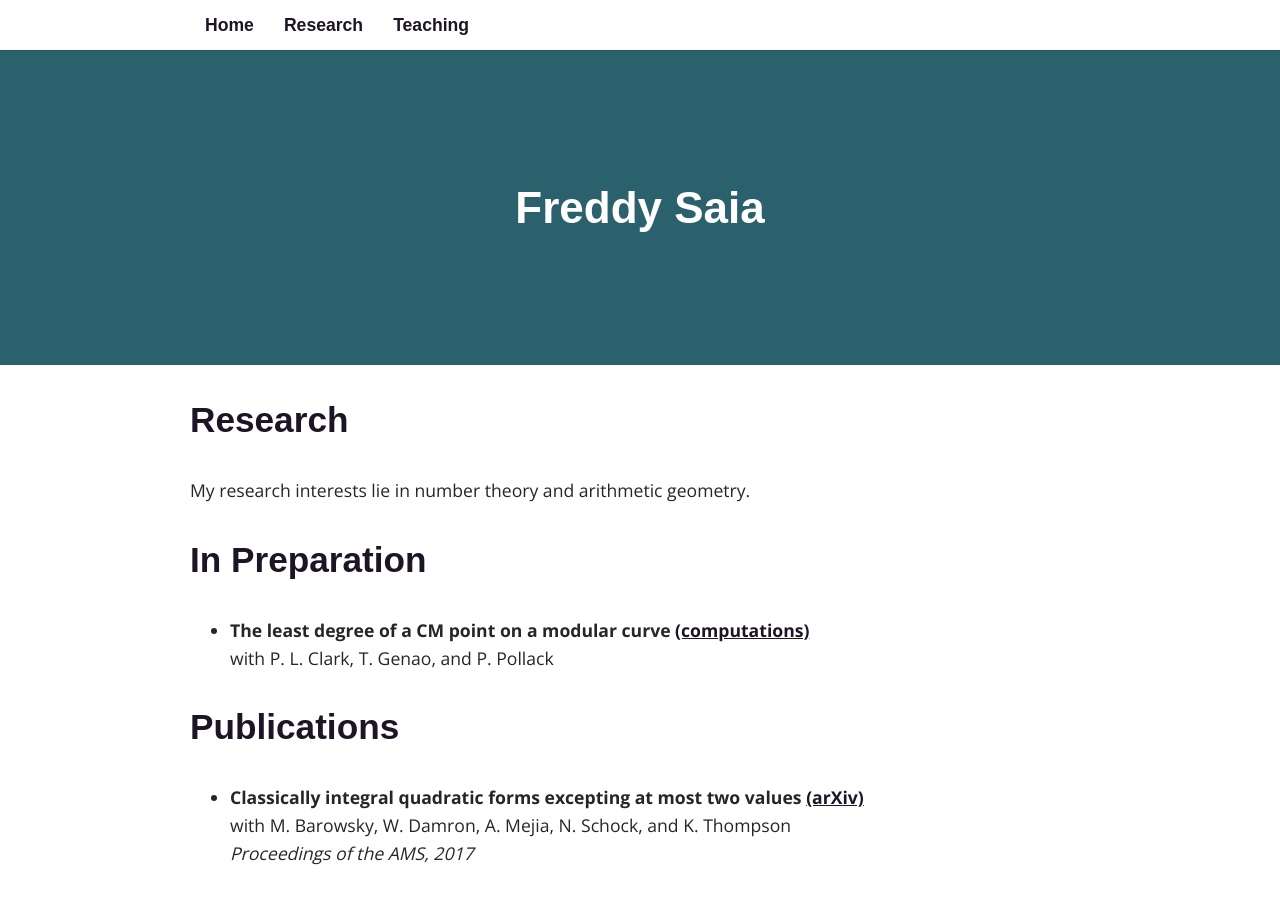
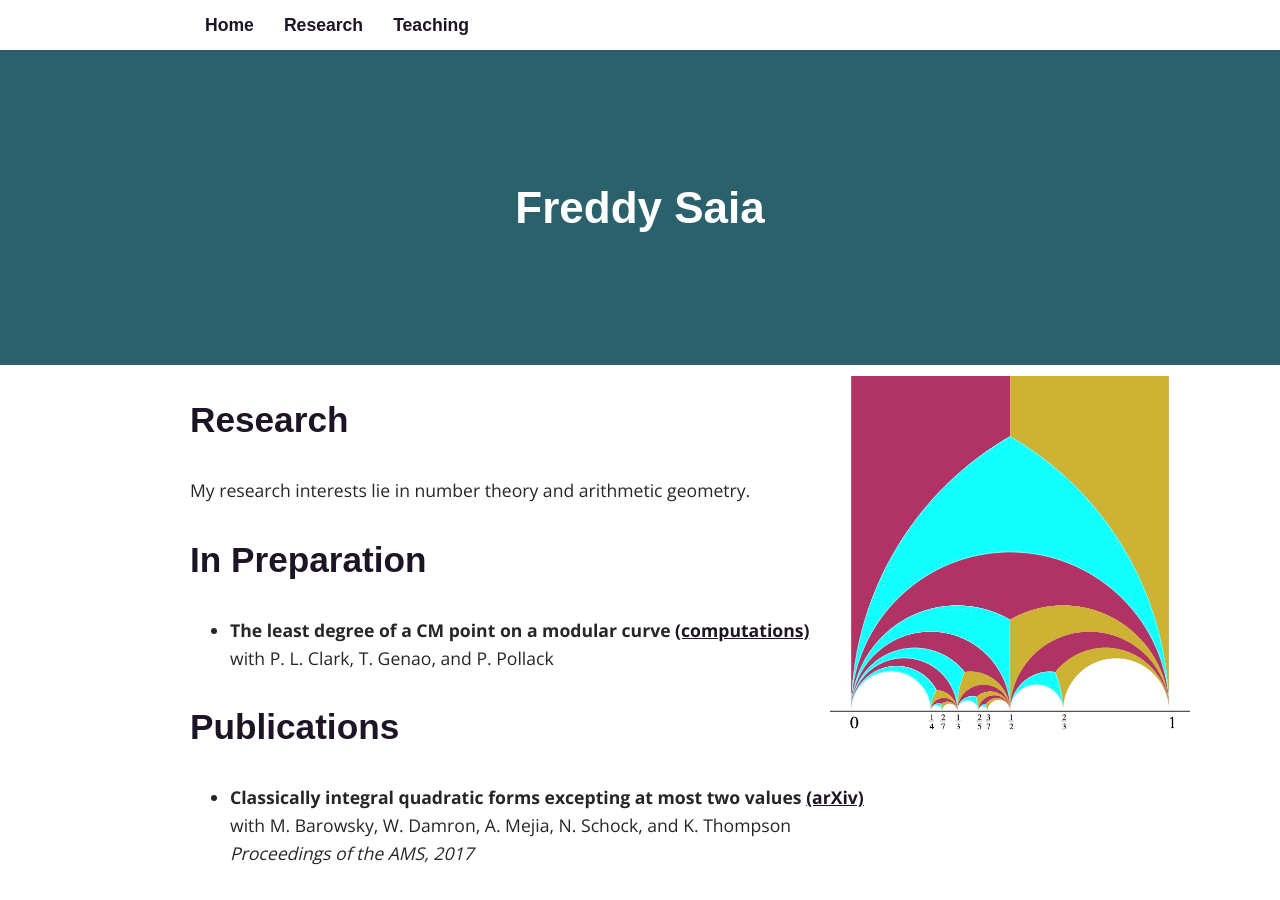
Before and after one commit to fsaia/site, a Jekyll site: the page built from _pages/02_research.md, in a window 1280 px wide and 900 px high. Built offline with Jekyll 4.4.1, drawn with Linux system fonts in a browser that asks for light colours; some web fonts are replaced.

Commit message:
Add files via upload

```diff
--- a/_pages/02_research.md
+++ b/_pages/02_research.md
@@ -5,7 +5,11 @@ title: Research
 permalink: /research/
 ---
 
+<img src='gamma0_14.jpg' style="float:right; width:40%; margin: -100px;"/>
+
 My research interests lie in number theory and arithmetic geometry.
+
+
 
 ## In Preparation
 
@@ -39,6 +43,7 @@ My research interests lie in number theory and arithmetic geometry.
 
 ## Conferences and Workshops
 
+
 ### Contributed Talks
 
 * **Triangular numbers and modular forms** [(slides)](https://drive.google.com/open?id=1EP51_A3XrRw-AAHQ1egrBzM5dcaOEAOB)
```
